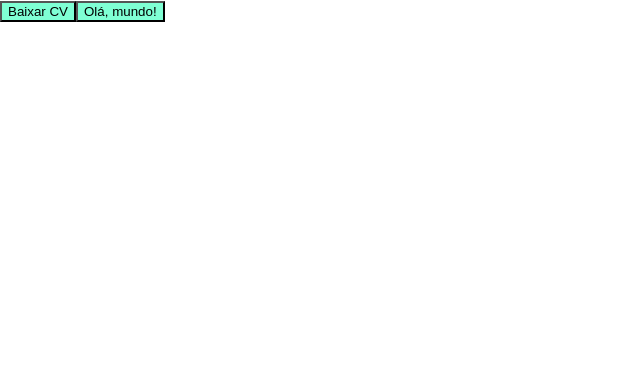
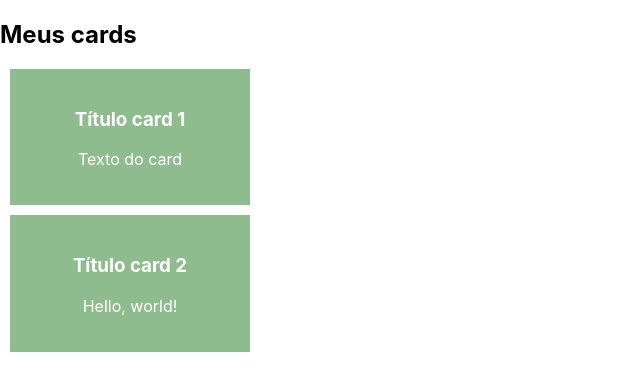
Before and after one commit to Arthursant7s830/react, a React (Create React App) app in the folder 02-create-react-app/primeiro-app/: page / in a window 1280 px wide. Shown: the top 390 px of the page, without its empty margins (0-640 px from the left). Built offline with nearby package versions, Linux system fonts and the light colour scheme.

Commit message:
utilizando múltiplos componentes no react

```diff
--- a/02-create-react-app/primeiro-app/src/App.js
+++ b/02-create-react-app/primeiro-app/src/App.js
@@ -1,21 +1,12 @@
 import './App.css';
-import Button from './components/button/button'
-// import Card from './components/card/card'
+// import Button from './components/button/button'
+import Card from './components/card/card'
+import Cards from './components/cards/cards'
 
 function App() {
   return (
     <>
-    <Button label = 'Baixar CV' ></Button>
-    <Button> </Button>
-      {/* <Card>
-          <h3>Título card 1</h3>
-            <p>Texto do card</p>
-      </Card>
-
-      <Card>
- <h3>Título card 2</h3>
-            <p>Hello, world!</p>
-      </Card> */}
+      <Cards/>
     </>
   );
 }
--- /dev/null
+++ b/02-create-react-app/primeiro-app/src/components/cards/cards.js
@@ -0,0 +1,22 @@
+import Card from '../card/card'
+
+const Cards = () => {
+    return (
+        <div>
+            <h2>Meus cards</h2>
+
+            <div>
+                <Card>
+                    <h3>Título card 1</h3>
+                    <p>Texto do card</p>
+                </Card>
+                <Card>
+                    <h3>Título card 2</h3>
+                    <p>Hello, world!</p>
+                </Card>
+            </div>
+        </div>
+    )
+}
+
+export default Cards;
```
Also changed, not shown: 02-create-react-app/primeiro-app/src/components/card/card.js (+0 -10 lines).
